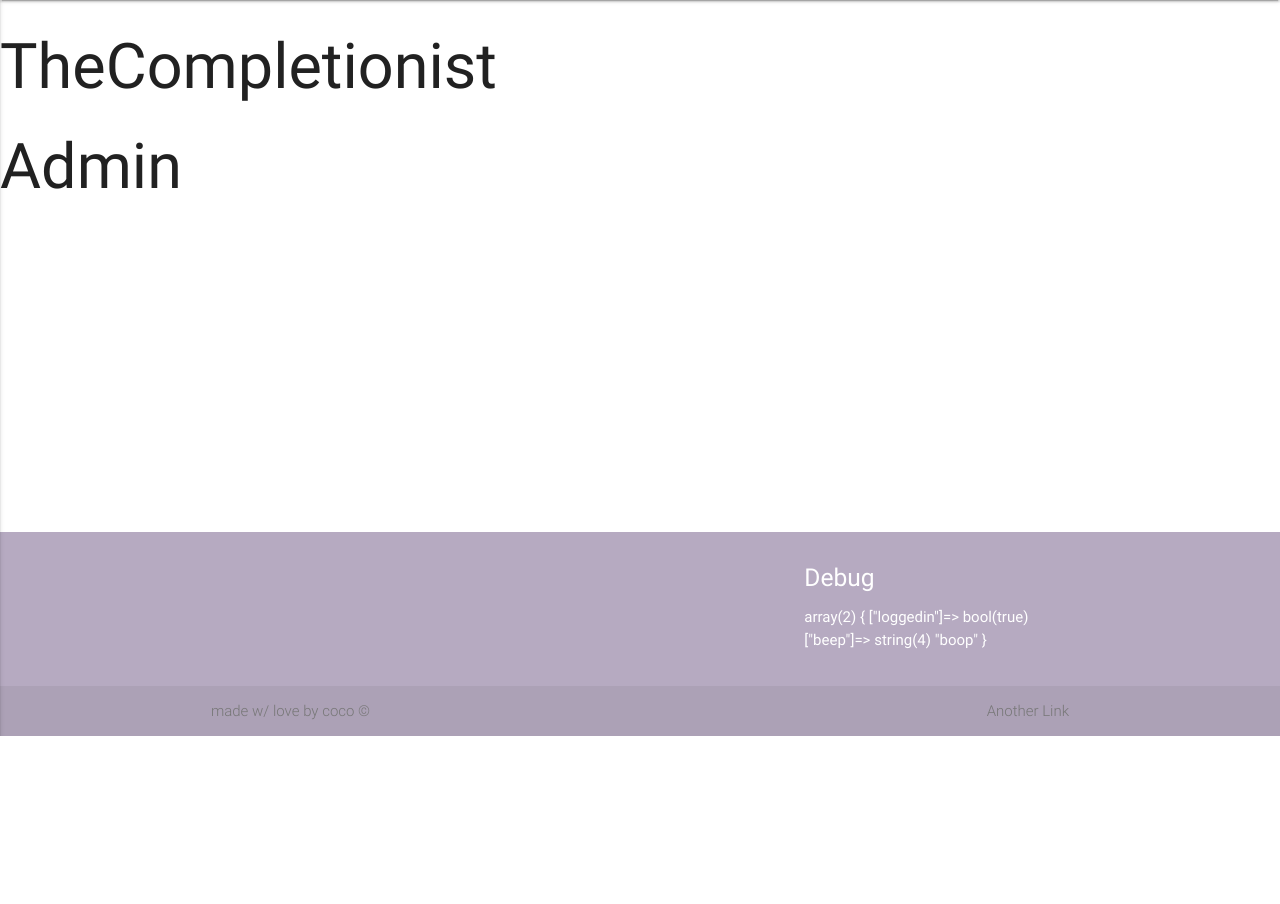
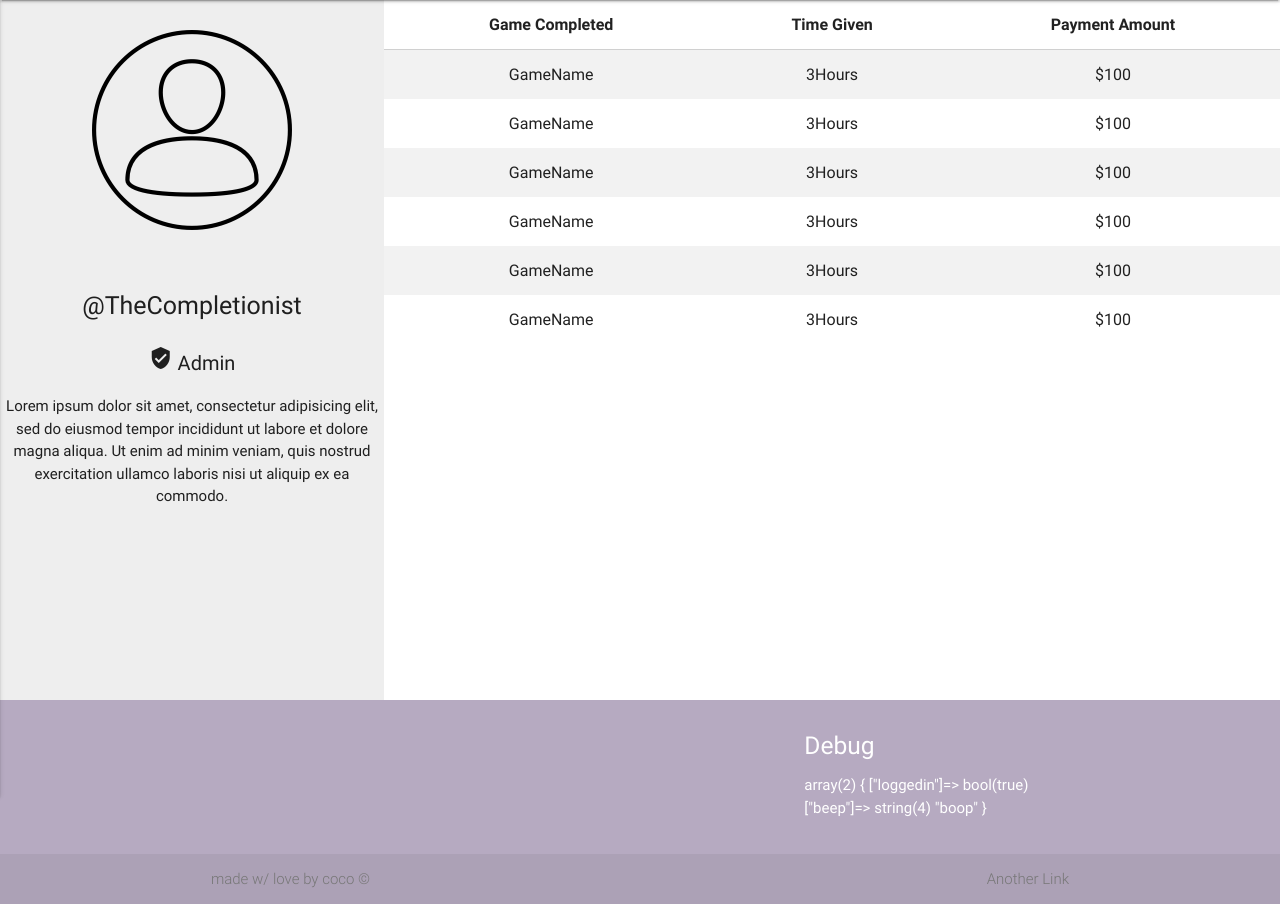
Before and after one commit to chloechantelle/completionist, a PHP site: page /model/AdminProfile.php in a window 1280 px wide. Shown: the part 64-968 px from the top of the page. Before the commit the page ends 800 px from the top, so only its background shows below. Run offline with PHP 8.4, Linux system fonts and the light colour scheme; data comes from the database, SQL or seed files in the repository; both versions use the stored data as it was after the commit; some libraries are stand-ins or nearby versions.

```diff
--- a/index.php
+++ b/index.php
@@ -102,6 +102,7 @@ else{
 <div class="row">
     <form class="col s12 register">
       <div class="row">
+        <h3>Register</h3>
       	<!-- Email -->
         <div class="input-field col s6">
             <i class="fas fa-envelope-open prefix"></i>
@@ -151,6 +152,8 @@ else{
           <label for="icon_prefix">Xbox</label>
         </div>
       </div>
+      <div class="subcon">
+      <input class="waves-effect waves-light btn" type="submit" name="submit" value="Register">    </div>
   </form>
 </div>
 
--- a/model/AdminProfile.php
+++ b/model/AdminProfile.php
@@ -25,14 +25,77 @@ include '../navigation.php';
 	<?php
 	foreach($adminresult as $row) {
 	echo'
+	<div class="admin">
 
-	<h1>' . $row['SteamID'] . '</h1>
-	<h1>' . $row['Role'] . '</h1>
+	<div class="adminleft">
+	<img src="../view/img/avi.png">
+	<h1>@' . $row['SteamID'] . '</h1>
+	<h2><i class="material-icons">verified_user</i> ' . $row['Role'] . '</h2>
 
+<p>Lorem ipsum dolor sit amet, consectetur adipisicing elit, sed do eiusmod
+tempor incididunt ut labore et dolore magna aliqua. Ut enim ad minim veniam,
+quis nostrud exercitation ullamco laboris nisi ut aliquip ex ea commodo.</p>
+
+	</div>
+
+	<div class="adminright">
+
+ <table class="striped centered">
+        <thead>
+          <tr>
+              <th>Game Completed</th>
+              <th>Time Given</th>
+              <th>Payment Amount</th>
+          </tr>
+        </thead>
+
+        <tbody>
+
+          <tr>
+            <td>GameName</td>
+            <td>3Hours</td>
+            <td>$100</td>
+          </tr>
+
+          <tr>
+            <td>GameName</td>
+            <td>3Hours</td>
+            <td>$100</td>
+          </tr>
+
+          <tr>
+            <td>GameName</td>
+            <td>3Hours</td>
+            <td>$100</td>
+          </tr>
+
+           <tr>
+            <td>GameName</td>
+            <td>3Hours</td>
+            <td>$100</td>
+          </tr>
+
+           <tr>
+            <td>GameName</td>
+            <td>3Hours</td>
+            <td>$100</td>
+          </tr>
+
+           <tr>
+            <td>GameName</td>
+            <td>3Hours</td>
+            <td>$100</td>
+          </tr>
+
+        </tbody>
+      </table>
+
+	</div>
+
+	</div>
 	';}?>
 
 	</div>
-
 <?php
 	include '../view/footer.php';
 ?>
--- a/view/javascript.js
+++ b/view/javascript.js
@@ -2,6 +2,7 @@ $(document).ready(function(){
     // $('.tooltipped').tooltip({delay: 50});
     $(".button-collapse").sideNav();
     $('.modal').modal();
+    $('select').material_select();
     // $('.scrollspy').scrollSpy();
 });
 
--- a/view/style.css
+++ b/view/style.css
@@ -1,4 +1,4 @@
-/*colors*/
+colors*/
 .pink-text.text-lighten-3 {
     color: #b6aac1 !important;
 }
@@ -36,6 +36,46 @@ nav ul li.active, .page-footer .footer-copyright {
 }
 #sidenav-overlay {
     z-index: 990;
+}
+
+/*admin profile*/
+
+.admin {
+	background: #111;
+	margin: 0 auto;
+}
+
+.adminleft {
+	background: #eee;
+	width: 30%;
+	float: left;
+	text-align: center;
+	min-height: 700px;
+}
+
+.adminleft img {
+	padding: 30px;
+}
+
+.adminright {
+	/*background: pink;*/
+	width: 70%;
+	float: right;
+	text-align: right;
+	min-height: 700px;
+	/*margin: 0 auto;*/
+}
+
+.adminright table {
+	/*padding: 10px;*/
+}
+
+.admin h1 {
+	font-size: 25px;
+}
+
+.admin h2 {
+	font-size: 20px;
 }
 
 /*requests*/
@@ -128,4 +168,4 @@ footer .luv:hover:before, footer .luv:hover:after {
 	margin: 10px auto;
 	border: none;
 	border-radius: 5px;
-}*/
+}
```
Also changed, not shown: controller/add_process.php (+16 -3 lines), model/Contract.php (+35 -3 lines), sql/completionist-FK.sql (added, +187 -0 lines), view/img/avi.png (added).
